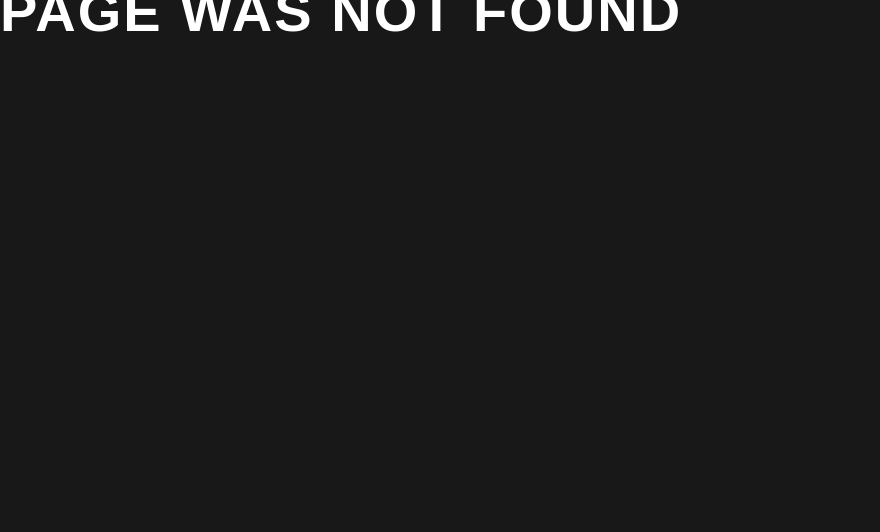
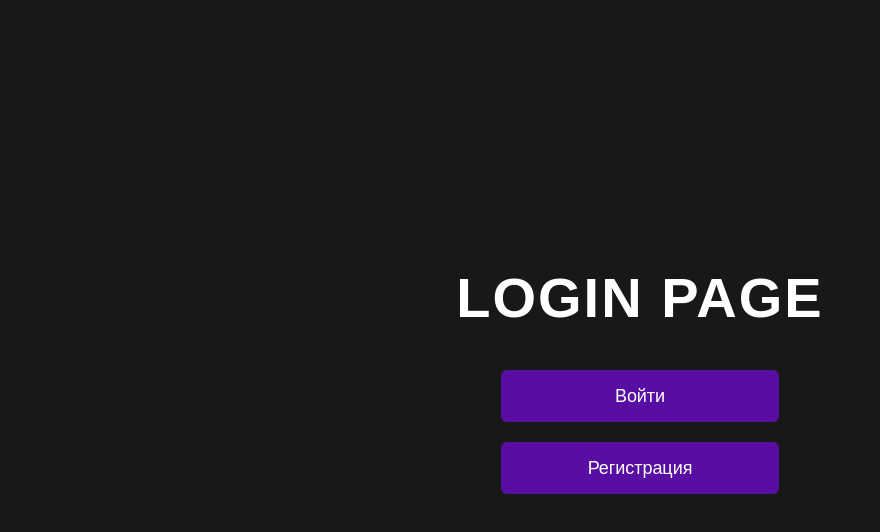
Before and after one commit to DeliriousEC/skypro-music, a React (Create React App) app in the folder my-app/: page /Login in a window 1280 px wide. Before the commit this address had no page. Shown: the top 532 px of the page, without its empty margins (0-880 px from the left). Built offline with nearby package versions, Linux system fonts and the light colour scheme; a web font is replaced by a local one.

Commit message:
Заработал логин

```diff
--- a/my-app/src/App.Styles.js
+++ b/my-app/src/App.Styles.js
@@ -1,4 +1,5 @@
 import styled, {createGlobalStyle} from "styled-components";
+import { Link } from "react-router-dom";
 
 export const GlobalStyle = createGlobalStyle `
 
@@ -142,3 +143,87 @@ display: flex;
     align-items: center;
     flex-direction: column;
 `;
+
+export const Button = styled.button`
+  width: 278px;
+  height: 52px;
+  background-color: #580ea2;
+  border-radius: 6px;
+  margin-top: 60px;
+  margin-bottom: 20px;
+  border: none;
+  display: -webkit-box;
+  display: -ms-flexbox;
+  display: flex;
+  -webkit-box-align: center;
+  -ms-flex-align: center;
+  align-items: center;
+  -webkit-box-pack: center;
+  -ms-flex-pack: center;
+  justify-content: center;
+  & {
+    font-style: normal;
+    font-weight: 400;
+    font-size: 18px;
+    line-height: 24px;
+    letter-spacing: -0.05px;
+    color: #ffffff;
+    display: -webkit-box;
+    display: -ms-flexbox;
+    display: flex;
+    -webkit-box-align: center;
+    -ms-flex-align: center;
+    align-items: center;
+    -webkit-box-pack: center;
+    -ms-flex-pack: center;
+    justify-content: center;
+  }
+  &:active {
+    background-color: #271a58;
+  }
+  &:hover {
+    background-color: #3f007d;
+  }
+`;
+
+export const NavLinkReg = styled(Link)`
+width: 278px;
+height: 52px;
+background-color: #580ea2;
+border-radius: 6px;
+margin-bottom: 20px;
+border: none;
+display: -webkit-box;
+display: -ms-flexbox;
+display: flex;
+-webkit-box-align: center;
+-ms-flex-align: center;
+align-items: center;
+-webkit-box-pack: center;
+-ms-flex-pack: center;
+justify-content: center;
+& {
+  font-style: normal;
+  font-weight: 400;
+  font-size: 18px;
+  line-height: 24px;
+  letter-spacing: -0.05px;
+  color: #ffffff;
+  display: -webkit-box;
+  display: -ms-flexbox;
+  display: flex;
+  -webkit-box-align: center;
+  -ms-flex-align: center;
+  align-items: center;
+  -webkit-box-pack: center;
+  -ms-flex-pack: center;
+  justify-content: center;
+}
+&:active {
+  background-color: #271a58;
+}
+&:hover {
+  background-color: #3f007d;
+}
+
+`;
--- a/my-app/src/App.jsx
+++ b/my-app/src/App.jsx
@@ -1,17 +1,23 @@
-import styled from 'styled-components';
+import { useState } from 'react';
 import { GlobalStyle } from './App.Styles';
 import * as S from "./App.Styles.js"
 import { AppRoutes } from './routes.jsx';
 
 function App() {
-
+  const getDataFromLS = () => {
+    const data = localStorage. getItem("user");
+    if (data) {
+    return JSON.parse (data);
+    }
+    return null;
+    };
+    const [user, setUser] = useState (getDataFromLS ()) ;
   return (
     <>
     <GlobalStyle/>
      <S.Wrapper>
       <S.Container>
-        <AppRoutes/>
-
+        <AppRoutes user={user} setUser={setUser} />
       </S.Container>
     </S.Wrapper>
     </>
--- /dev/null
+++ b/my-app/src/Pages/Login/index.jsx
@@ -0,0 +1,32 @@
+import * as S from "../../App.Styles.js"
+import { GlobalStyle } from "../../App.Styles.js";
+import { useNavigate } from "react-router-dom";
+import PropTypes from "prop-types";
+import { NavLink } from "react-router-dom";
+
+export const Login = ({ setUser }) => {
+  const navigate = useNavigate();
+
+  const onSubmit = () => {
+    localStorage.setItem("user", JSON.stringify({ login: "Maxim" }));
+    setUser({ login: "Maxim" });
+    navigate("/");
+  };
+
+  return (
+    <>
+      <GlobalStyle />
+      <S.Wrapper>
+        <S.ContainerLogin>
+          <S.Text>Login Page</S.Text>
+          <S.Button onClick={onSubmit}>Войти</S.Button>
+          <S.NavLinkReg to="/Registration" >Регистрация</S.NavLinkReg>
+        </S.ContainerLogin>
+      </S.Wrapper>
+    </>
+  );
+};
+
+Login.propTypes = {
+  setUser: PropTypes.func.isRequired,
+};
--- /dev/null
+++ b/my-app/src/Pages/Registration/index.jsx
@@ -0,0 +1,15 @@
+import * as S from "../../App.Styles.js";
+import { GlobalStyle } from "../../App.Styles.js";
+
+export const Registration = () => {
+  return (
+    <>
+      <GlobalStyle />
+      <S.Wrapper>
+        <S.Container>
+          <S.Text>Registration Page</S.Text>
+        </S.Container>
+      </S.Wrapper>
+    </>
+  );
+};
--- /dev/null
+++ b/my-app/src/Pages/protected-route/index.jsx
@@ -0,0 +1,10 @@
+import { Navigate, Outlet } from "react-router-dom";
+
+export const ProtectedRoute = ({ redirectPath = "/", isAllowed}) => {
+
+    if (!isAllowed) {
+return <Navigate to={redirectPath} replace={true} />;
+    }
+
+    return <Outlet/>;
+};
--- a/my-app/src/components/NavMenu.jsx
+++ b/my-app/src/components/NavMenu.jsx
@@ -2,10 +2,17 @@
 import logo from "../components/logo.png"
 import { useState } from 'react';
 import * as S from "../components/NavMenuStyles"
+import { useNavigate } from "react-router-dom";
 
 function NavMenu() {
   const [visible, setVisible] = useState(false);
   const burgerClick = () => setVisible(!visible);
+
+  const navigate = useNavigate();
+  const handleLogout = () => {
+    localStorage.removeItem("user");
+    navigate("/login");
+  };
 
 
   return (<S.MainNav>
@@ -27,7 +34,7 @@ function NavMenu() {
           <S.NavLink to="/Favorites">Мой плейлист</S.NavLink>
         </S.MenuItem>
         <S.MenuItem>
-        <S.Button>Выйти</S.Button>
+        <S.Button onClick={handleLogout}>Выйти</S.Button>
         </S.MenuItem>
       </S.MenuList>
     </S.NavMenu>
--- a/my-app/src/routes.jsx
+++ b/my-app/src/routes.jsx
@@ -3,6 +3,9 @@ import { Main } from "../src/Pages/Main/index";
 import { NotFound } from "./Pages/NotFound";
 import { Favorites } from "./Pages/Favorites";
 import { Category } from "./Pages/Category/Category";
+import { ProtectedRoute } from "./Pages/protected-route";
+import { Login } from "./Pages/Login";
+import { Registration } from "./Pages/Registration";
 
 
 
@@ -12,8 +15,11 @@ return(
     <Route path="/" element={<Main/>}/>
     <Route path="/Main" element={<Main/>}/>
     <Route path="*" element={<NotFound/>}/>
+    <Route path="/Login" element={<Login setUser={setUser} />} />
+    <Route path="/Registration" element={<Registration/>} />
     <Route path="/Favorites" element={<Favorites/>}/>
     <Route path="/Category/:id" element={<Category/>}/>
+    <Route/>
 </Routes>
 );
 };
```
Also changed, not shown: my-app/src/Pages/Main/index.jsx (+2 -5 lines).
